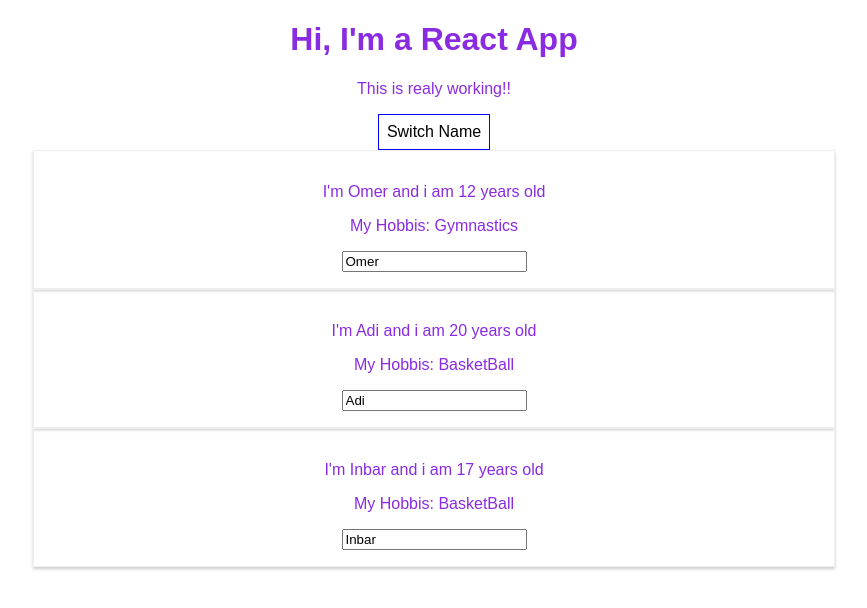
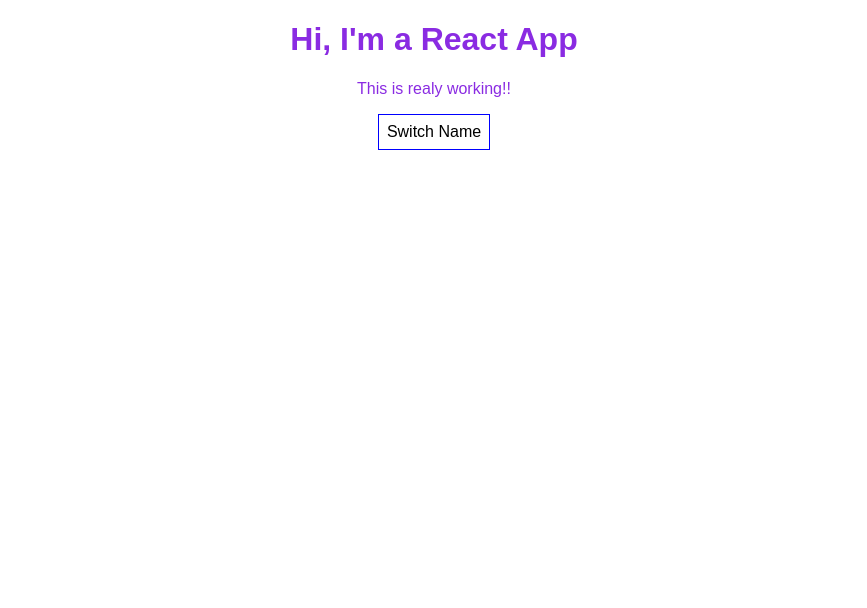
Before and after one commit to adiSchreiber/ReactProject, a React (Create React App) app in the folder newproject/: page / in a window 1280 px wide. Shown: the top 608 px of the page, without its empty margins (206-1073 px from the left). Built offline with nearby package versions, Linux system fonts and the light colour scheme.

Commit message:
lesson 53

```diff
--- a/newproject/src/App.js
+++ b/newproject/src/App.js
@@ -1,69 +1,78 @@
-import React, {useState} from 'react';
+import React, {Component, useState} from 'react';
 import ReactDOM from 'react';
 import './App.css';
 import Person from './Person/Person';
 
-
-
-
-const App = props =>{
-  const [personsState, setPersons] =useState({
+class App extends Component{
+state={
      persons:[
       {name:"Omer", age:"12"},
       {name:"Adi", age:"20"},
       {name:"Inbar", age:"17"}
-    ]})
-    console.log(personsState);
-
-const switchNameHandler=(newname)=>{
-  setPersons({ persons:[
+    ],
+    otherState:'some other value',
+    showPersons : false
+  }
+  switchNameHandler=(newname)=>{
+  this.setState({
+    persons:[
     {name:"Omer", age:"12"},
     {name:"Adi", age:"20"},
     {name:newname, age:"17"}
   ]})
 }
-const nameChangeHandler = (event)=>{
-  setPersons({ persons:[
+ nameChangeHandler = (event)=>{
+  this.setState({
+    persons:[
     {name:"Omer", age:"12"},
     {name:event.target.value, age:"20"},
     {name:"Inbar", age:"17"}
   ]})
 
 }
-const buttonStyle ={
+  buttonStyle ={
   backgroundColor:"white",
   font:'inherit',
   border: '1px solid blue',
   padding: '8px',
   cursor:'pointer'
-};
-
+}
+togglePersonsHandler = () =>{
+  const doesShow = this.state.showPersons;
+  this.setState({showPersons:!doesShow});
+}
+render(){
+  const style = {
+    backgroundColor:'white'
+  };
 
       return(
       <div className="App">
         <h1 className="title">Hi, I'm a React App</h1>
         <p>This is realy working!!</p>
         <button
-        style={buttonStyle}
-         onClick={()=>switchNameHandler("Yeal")}> Switch Name</button>
-        <Person
-          name={personsState.persons[0].name}
-           age={personsState.persons[0].age}
+        style={this.buttonStyle}
+         onClick={this.togglePersonsHandler}> Switch Name</button>
+          {this.state.showPersons?<div>
+          <Person
+          name={this.state.persons[0].name}
+           age={this.state.persons[0].age}
            > My Hobbis: Gymnastics</Person>
         <Person
-          name={personsState.persons[1].name}
-          age={personsState.persons[1].age}
-          click={switchNameHandler.bind(this, "Adi")}
-          changed={nameChangeHandler}>My Hobbis: BasketBall</Person>
+          name={this.state.persons[1].name}
+          age={this.state.persons[1].age}
+          click={this.switchNameHandler.bind(this, "Adi")}
+          changed={this.nameChangeHandler}>My Hobbis: BasketBall</Person>
         <Person
-          name={personsState.persons[2].name}
-          age={personsState.persons[2].age}
+          name={this.state.persons[2].name}
+          age={this.state.persons[2].age}
           >My Hobbis: BasketBall</Person>
+            </div>:null
+}
+      </div>
+    );
 
+      }
 
-
-
-      </div>
-    )
-      }
-export default App;
+    }
+    export default App;
```
Also changed, not shown: 2 other files (tests, documents, lock files or other folders).
